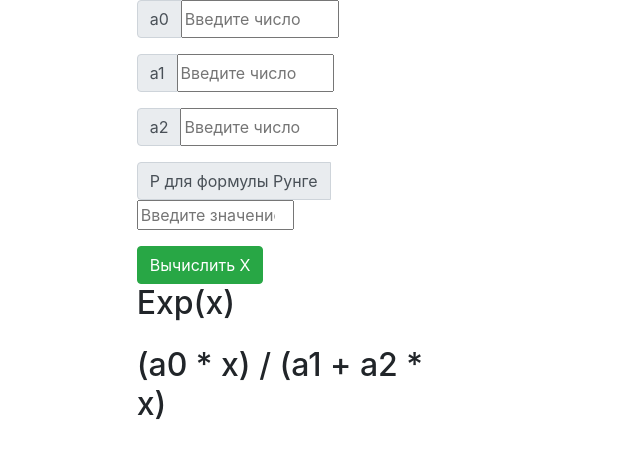
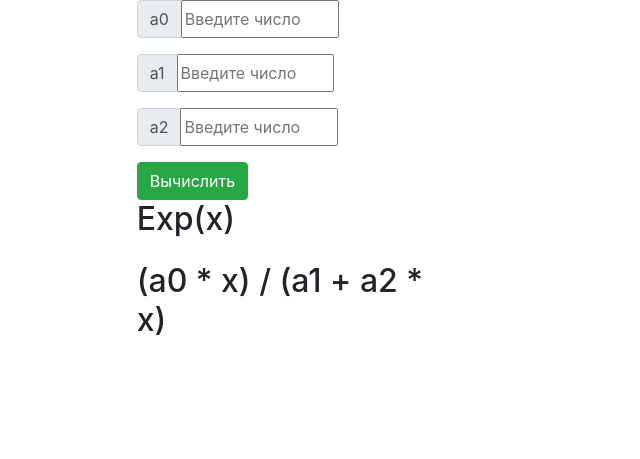
Before and after one commit to AyazYakupov/Modeling, a Flask app: page /lab_4/ in a window 1280 px wide. Shown: the part 80-539 px from the top of the page, without its empty margins (0-640 px from the left). Run offline with Flask 2, Linux system fonts and the light colour scheme; some libraries are stand-ins or nearby versions.

Commit message:
correction in lab4

```diff
--- a/lab_4/routes.py
+++ b/lab_4/routes.py
@@ -16,8 +16,8 @@ def lab_4_getter():
         a0 = int(request.form.get('a0'))
         a1 = int(request.form.get('a1'))
         a2 = int(request.form.get('a2'))
-        p = int(request.form.get('p'))
-        table_1, table_2 = main(p=p, a0=a0, a1=a1, a2=a2)
+        # p = int(request.form.get('p'))
+        table_1, table_2 = main(p=1, a0=a0, a1=a1, a2=a2)
         tables[0]['data'] = list(table_1)
         tables[1]['data'] = list(table_2)
         return render_template('lab_4.html', tables=tables, current_lab='Lab 4')
--- a/lab_4/templates/lab_4.html
+++ b/lab_4/templates/lab_4.html
@@ -26,15 +26,15 @@
                        placeholder="Введите число" name="a2" value="{{ a2 | safe }}"
                        class="w-50" required>
             </div>
-            <div class="input-group mb-3">
-                <div class="input-group-prepend">
-                    <span class="input-group-text">P для формулы Рунге</span>
-                </div>
-                <input type="number" min="0.1" max="10" step="0.1"
-                       placeholder="Введите значение функции" name="p" value="{{ p | safe }}"
-                       class="w-50" required>
-            </div>
-            <button class="btn btn-success" type="submit">Вычислить X</button>
+{#            <div class="input-group mb-3">#}
+{#                <div class="input-group-prepend">#}
+{#                    <span class="input-group-text">P для формулы Рунге</span>#}
+{#                </div>#}
+{#                <input type="number" min="0.1" max="10" step="0.1"#}
+{#                       placeholder="Введите значение функции" name="p" value="{{ p | safe }}"#}
+{#                       class="w-50" required>#}
+{#            </div>#}
+            <button class="btn btn-success" type="submit">Вычислить</button>
         </form>
     {% for table in tables %}
         <h2>{{ table['h2'] }}</h2>
```
Also changed, not shown: lab_4/test2.py (+6 -3 lines), static/lab_2/images/plot.png.
